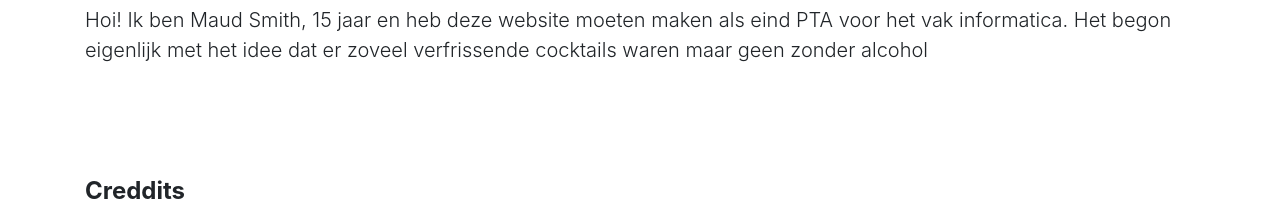
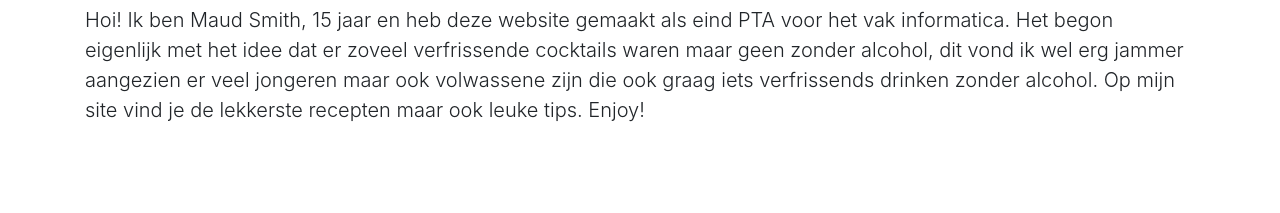
Before and after one commit to MaudSmith/MaudSmith.github.io, a website: page over_mij.html in a window 1280 px wide. Shown: the part 519-732 px from the top of the page. Drawn offline with Linux system fonts and the light colour scheme.

Commit message:
tekst aangepast

```diff
--- a/over_mij.html
+++ b/over_mij.html
@@ -61,7 +61,7 @@
   <section class="py-5">
     <div class="container">
       <h1>Over Mij</h1>
-      <p class="lead">Hoi! Ik ben Maud Smith, 15 jaar en heb deze website moeten maken als eind PTA voor het vak informatica. Het begon eigenlijk met het idee dat er zoveel verfrissende cocktails waren maar geen zonder alcohol</p>
+      <p class="lead">Hoi! Ik ben Maud Smith, 15 jaar en heb deze website gemaakt als eind PTA voor het vak informatica. Het begon eigenlijk met het idee dat er zoveel verfrissende cocktails waren maar geen zonder alcohol, dit vond ik wel erg jammer aangezien er veel jongeren maar ook volwassene zijn die ook graag iets verfrissends drinken zonder alcohol. Op mijn site vind je de lekkerste recepten maar ook leuke tips. Enjoy! </p>
       <p></p>
     </div>
   </section>
```
